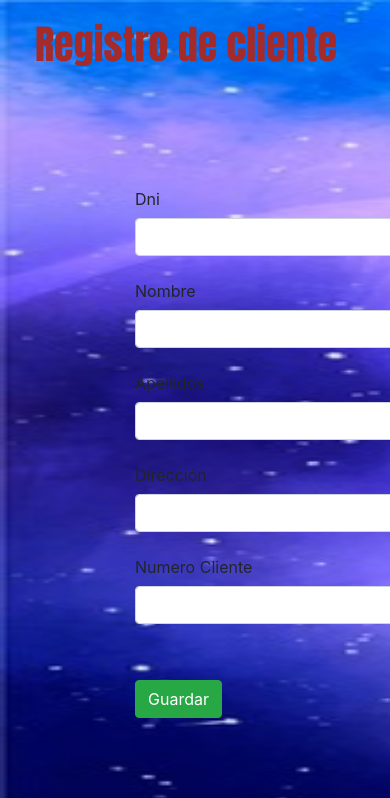
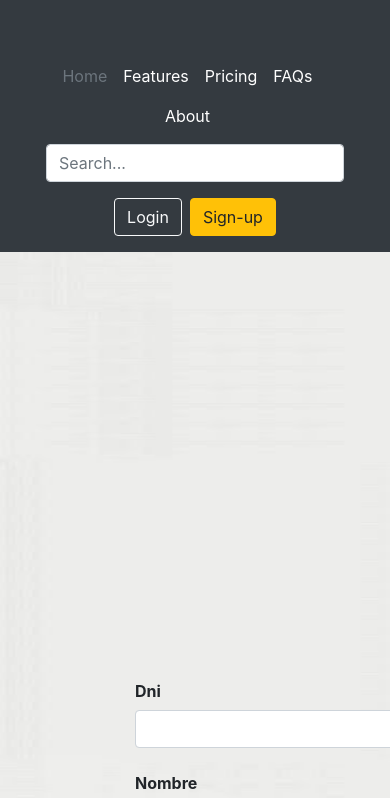
Before and after one commit to jsamperevazquez/Front-End-Proyecto, an Angular app in the folder proyectoAngular/: page /clientes/form/1 in a window 390 px wide. Shown: the top 798 px of the page. Built offline with nearby package versions, Linux system fonts and the light colour scheme; no server answers.

Commit message:
Estilos de lista y formulario

```diff
--- a/proyectoAngular/src/app/clientes/clientes.component.css
+++ b/proyectoAngular/src/app/clientes/clientes.component.css
@@ -1,2 +1,42 @@
-h1 {text-align: center;text-decoration: chocolate;color: rgba(149, 13, 228, 0.384);}
-body {background-image: var(--bs-gradient);}
+@import url(https://fonts.googleapis.com/css?family=Signika:700,300,600);
+
+html, body { height: 100%; }
+
+
+h1 {
+ font: size 2em;
+ font:bold 2.5vw/1.6 'Signika', sans-serif;
+ user-select:none;
+}
+
+h1 span { display:inline-block; animation:float .2s ease-in-out infinite; }
+ @keyframes float {
+  0%,100%{ transform:none; }
+  33%{ transform:translateY(-1px) rotate(-2deg); }
+  66%{ transform:translateY(1px) rotate(2deg); }
+}
+body:hover span { animation:bounce .6s; }
+@keyframes bounce {
+  0%,100%{ transform:translate(0); }
+  25%{ transform:rotateX(20deg) translateY(2px) rotate(-3deg); }
+  50%{ transform:translateY(-20px) rotate(3deg) scale(1.1);  }
+}
+
+span:nth-child(4n) { color:hsl(50, 75%, 55%); text-shadow:1px 1px hsl(50, 75%, 45%), 2px 2px hsl(50, 45%, 45%), 3px 3px hsl(50, 45%, 45%), 4px 4px hsl(50, 75%, 45%); }
+span:nth-child(4n-1) { color:hsl(135, 35%, 55%); text-shadow:1px 1px hsl(135, 35%, 45%), 2px 2px hsl(135, 35%, 45%), 3px 3px hsl(135, 35%, 45%), 4px 4px hsl(135, 35%, 45%); }
+span:nth-child(4n-2) { color:hsl(155, 35%, 60%); text-shadow:1px 1px hsl(155, 25%, 50%), 2px 2px hsl(155, 25%, 50%), 3px 3px hsl(155, 25%, 50%), 4px 4px hsl(140, 25%, 50%); }
+span:nth-child(4n-3) { color:hsl(30, 65%, 60%); text-shadow:1px 1px hsl(30, 45%, 50%), 2px 2px hsl(30, 45%, 50%), 3px 3px hsl(30, 45%, 50%), 4px 4px hsl(30, 45%, 50%); }
+
+h1 span:nth-child(2){ animation-delay:.05s; }
+h1 span:nth-child(3){ animation-delay:.1s; }
+h1 span:nth-child(4){ animation-delay:.15s; }
+h1 span:nth-child(5){ animation-delay:.2s; }
+h1 span:nth-child(6){ animation-delay:.25s; }
+h1 span:nth-child(7){ animation-delay:.3s; }
+h1 span:nth-child(8){ animation-delay:.35s; }
+h1 span:nth-child(9){ animation-delay:.4s; }
+h1 span:nth-child(10){ animation-delay:.45s; }
+h1 span:nth-child(11){ animation-delay:.5s; }
+h1 span:nth-child(12){ animation-delay:.55s; }
+h1 span:nth-child(13){ animation-delay:.6s; }
+h1 span:nth-child(14){ animation-delay:.65s; }
--- a/proyectoAngular/src/app/clientes/clientes.component.html
+++ b/proyectoAngular/src/app/clientes/clientes.component.html
@@ -27,7 +27,11 @@
 <body style="background-color: darkgray;black;width:3440px; height:100vh;">
 <div class="container" style="background-image:url('../../../assets/img/images.png') ;">
 <p><br><br></p>
-  <h1 >PROYECTO DE PROGRAMACIÓN 1º DAM</h1>
+
+<h1><span>P</span><span>R</span><span>O</span><span>Y</span><span>E</span><span>C</span><span>T</span><span>O</span><span></span><span> </span><span>P</span><span>R</span><span>O</span><span>G</span><span>R</span><span>A</span><span>M</span><span>A</span><span>C</span><span>I</span><span>Ó</span><span>N</span></h1>
+
+<!--<div class="shadow p-3 mb-5 bg-body rounded"><h1 >PROYECTO DE PROGRAMACIÓN 1º DAM</h1></div> -->
+
   <p><br><br></p>
   <h2 style="font-family: fantasy;">Lista de clientes</h2>
 <button class="btn btn-info" type="button" [routerLink]="['/clientes/form']">Nuevo Cliente</button>
--- a/proyectoAngular/src/app/clientes/form-cliente.component.css
+++ b/proyectoAngular/src/app/clientes/form-cliente.component.css
@@ -1,4 +1,25 @@
+@import url('https://fonts.googleapis.com/css?family=Playfair+Display:900');
 
+svg {
+
+}
+
+text {
+  fill: #35322a;
+  filter: url('#money');
+  font-family: 'Playfair Display', 'Georgia', serif;
+  font-size: 60px;
+  font-weight: 900;
+}
+
+html {
+  align-items: center;
+  background: #ebe7e0;
+  display: flex;
+  justify-content: center;
+  min-height: 100vh;
+  min-width: 600px;
+}
 body {
 	background-image: url('../../assets/fondo.jpg');
 	background-repeat: no-repeat;
--- a/proyectoAngular/src/app/clientes/form-cliente.component.html
+++ b/proyectoAngular/src/app/clientes/form-cliente.component.html
@@ -1,36 +1,140 @@
+<header class="p-3 bg-dark text-white">
+  <div class="container">
+    <div class="d-flex flex-wrap align-items-center justify-content-center justify-content-lg-start">
+      <a href="/" class="d-flex align-items-center mb-2 mb-lg-0 text-white text-decoration-none">
+        <svg class="bi me-2" width="40" height="32"><use xlink:href="#bootstrap"/></svg>
+      </a>
+
+      <ul class="nav col-12 col-lg-auto me-lg-auto mb-2 justify-content-center mb-md-0">
+        <li><a href="#" class="nav-link px-2 text-secondary">Home</a></li>
+        <li><a href="#" class="nav-link px-2 text-white">Features</a></li>
+        <li><a href="#" class="nav-link px-2 text-white">Pricing</a></li>
+        <li><a href="#" class="nav-link px-2 text-white">FAQs</a></li>
+        <li><a href="#" class="nav-link px-2 text-white">About</a></li>
+      </ul>
+
+      <form class="col-12 col-lg-auto mb-3 mb-lg-0 me-lg-3">
+        <input type="search" class="form-control form-control-dark" placeholder="Search...">
+      </form>
+
+      <div class="text-end">
+        <button type="button" class="btn btn-outline-light me-2">Login</button>
+        <button type="button" class="btn btn-warning">Sign-up</button>
+      </div>
+    </div>
+  </div>
+</header>
+
 <body>
   <meta name="_csrf" th:content="${_csrf.token}"/>
-<div class="container">
+<div style="text-align: center;">
+  <svg width='700' height='300'>
+    <filter id='money'>
+      <feMorphology in='SourceGraphic' operator='dilate' radius='2' result='expand'/>
+
+      <feOffset in='expand' dx='1' dy='1' result='shadow_1'/>
+      <feOffset in='expand' dx='2' dy='2' result='shadow_2'/>
+      <feOffset in='expand' dx='3' dy='3' result='shadow_3'/>
+      <feOffset in='expand' dx='4' dy='4' result='shadow_4'/>
+      <feOffset in='expand' dx='5' dy='5' result='shadow_5'/>
+      <feOffset in='expand' dx='6' dy='6' result='shadow_6'/>
+      <feOffset in='expand' dx='7' dy='7' result='shadow_7'/>
+
+      <feMerge result='shadow'>
+        <feMergeNode in='expand'/>
+        <feMergeNode in='shadow_1'/>
+        <feMergeNode in='shadow_2'/>
+        <feMergeNode in='shadow_3'/>
+        <feMergeNode in='shadow_4'/>
+        <feMergeNode in='shadow_5'/>
+        <feMergeNode in='shadow_6'/>
+        <feMergeNode in='shadow_7'/>
+      </feMerge>
+
+      <feFlood flood-color='#ebe7e0'/>
+      <feComposite in2='shadow' operator='in' result='shadow'/>
+
+      <feMorphology in='shadow' operator='dilate' radius='1' result='border'/>
+      <feFlood flood-color='#35322a' result='border_color'/>
+      <feComposite in2='border' operator='in' result='border'/>
+
+      <feOffset in='border' dx='1' dy='1' result='secondShadow_1'/>
+      <feOffset in='border' dx='2' dy='2' result='secondShadow_2'/>
+      <feOffset in='border' dx='3' dy='3' result='secondShadow_3'/>
+      <feOffset in='border' dx='4' dy='4' result='secondShadow_4'/>
+      <feOffset in='border' dx='5' dy='5' result='secondShadow_5'/>
+      <feOffset in='border' dx='6' dy='6' result='secondShadow_6'/>
+      <feOffset in='border' dx='7' dy='7' result='secondShadow_7'/>
+      <feOffset in='border' dx='8' dy='8' result='secondShadow_8'/>
+      <feOffset in='border' dx='9' dy='9' result='secondShadow_9'/>
+      <feOffset in='border' dx='10' dy='10' result='secondShadow_10'/>
+      <feOffset in='border' dx='11' dy='11' result='secondShadow_11'/>
+
+      <feMerge result='secondShadow'>
+        <feMergeNode in='border'/>
+        <feMergeNode in='secondShadow_1'/>
+        <feMergeNode in='secondShadow_2'/>
+        <feMergeNode in='secondShadow_3'/>
+        <feMergeNode in='secondShadow_4'/>
+        <feMergeNode in='secondShadow_5'/>
+        <feMergeNode in='secondShadow_6'/>
+        <feMergeNode in='secondShadow_7'/>
+        <feMergeNode in='secondShadow_8'/>
+        <feMergeNode in='secondShadow_9'/>
+        <feMergeNode in='secondShadow_10'/>
+        <feMergeNode in='secondShadow_11'/>
+      </feMerge>
+
+      <feImage x='0' y='0' width='600' height='200' xlink:href='https://s3-us-west-2.amazonaws.com/s.cdpn.io/78779/stripes.svg'/>
+      <feComposite in2='secondShadow' operator='in' result='secondShadow'/>
+
+      <feMerge>
+        <feMergeNode in='secondShadow'/>
+        <feMergeNode in='border'/>
+        <feMergeNode in='shadow'/>
+        <feMergeNode in='SourceGraphic'/>
+      </feMerge>
+    </filter>
+
+    <text dominant-baseline='middle' text-anchor='middle' x='50%' y='50%'>
+      REGISTRO CLIENTES
+    </text>
+  </svg>
+</div>
+
+
+
+
+  <div class="container">
 <div class="card-body" >
-  <h1 class="card-title" style="color: brown;font-family:Impact, Haettenschweiler, 'Arial Narrow Bold', sans-serif;"><b>{{titulo}}</b></h1>
 <form style="padding: 100px;">
   <div class="form-group row">
-    <label for="nombres" class="col-form-label col-sm-2">Dni</label>
+    <label for="nombres" class="col-form-label col-sm-2"><b>Dni</b></label>
     <div class="col-sm-6">
       <input type="text" class="form-control" name="dni"  [(ngModel)]="cliente.dni">
       <input type="hidden" name="${_csrf.parameterName}" value="${_csrf.token}"/>
     </div>
   </div>
   <div class="form-group row">
-    <label for="nombres" class="col-form-label col-sm-2">Nombre</label>
+    <label for="nombres" class="col-form-label col-sm-2"><b>Nombre</b></label>
     <div class="col-sm-6">
       <input type="text" class="form-control" name="nombres"  [(ngModel)]="cliente.nombre">
     </div>
   </div>
   <div class="form-group row">
-    <label for="nombres" class="col-form-label col-sm-2">Apellidos</label>
+    <label for="nombres" class="col-form-label col-sm-2"><b>Apellidos</b></label>
     <div class="col-sm-6">
       <input type="text" class="form-control" name="apellidos" [(ngModel)]="cliente.apellido">
     </div>
   </div>
   <div class="form-group row">
-    <label for="nombres" class="col-form-label col-sm-2">Dirección</label>
+    <label for="nombres" class="col-form-label col-sm-2"><b>Dirección</b></label>
     <div class="col-sm-6">
       <input type="text" class="form-control" name="direccion"  [(ngModel)]="cliente.direccion">
     </div>
   </div>
   <div class="form-group row">
-    <label for="nombres" class="col-form-label col-sm-2">Numero Cliente</label>
+    <label for="nombres" class="col-form-label col-sm-2"><b>Numero Cliente</b></label>
     <div class="col-sm-6">
       <input type="text" class="form-control" name="num_cliente"  [(ngModel)]="cliente.num_cliente">
     </div>
--- a/proyectoAngular/src/app/clientes/form-cliente.component.ts
+++ b/proyectoAngular/src/app/clientes/form-cliente.component.ts
@@ -11,7 +11,6 @@ import { ClienteService } from './cliente.service';
 export class FormClienteComponent implements OnInit {
 
   cliente:Cliente = new Cliente();
-  titulo:string="Registro de cliente";
 
 
   constructor(private clienteService:ClienteService, private router:Router,private activatedRoute:ActivatedRoute) { }
```
Also changed, not shown: proyectoAngular/src/assets/fondo.jpg.
